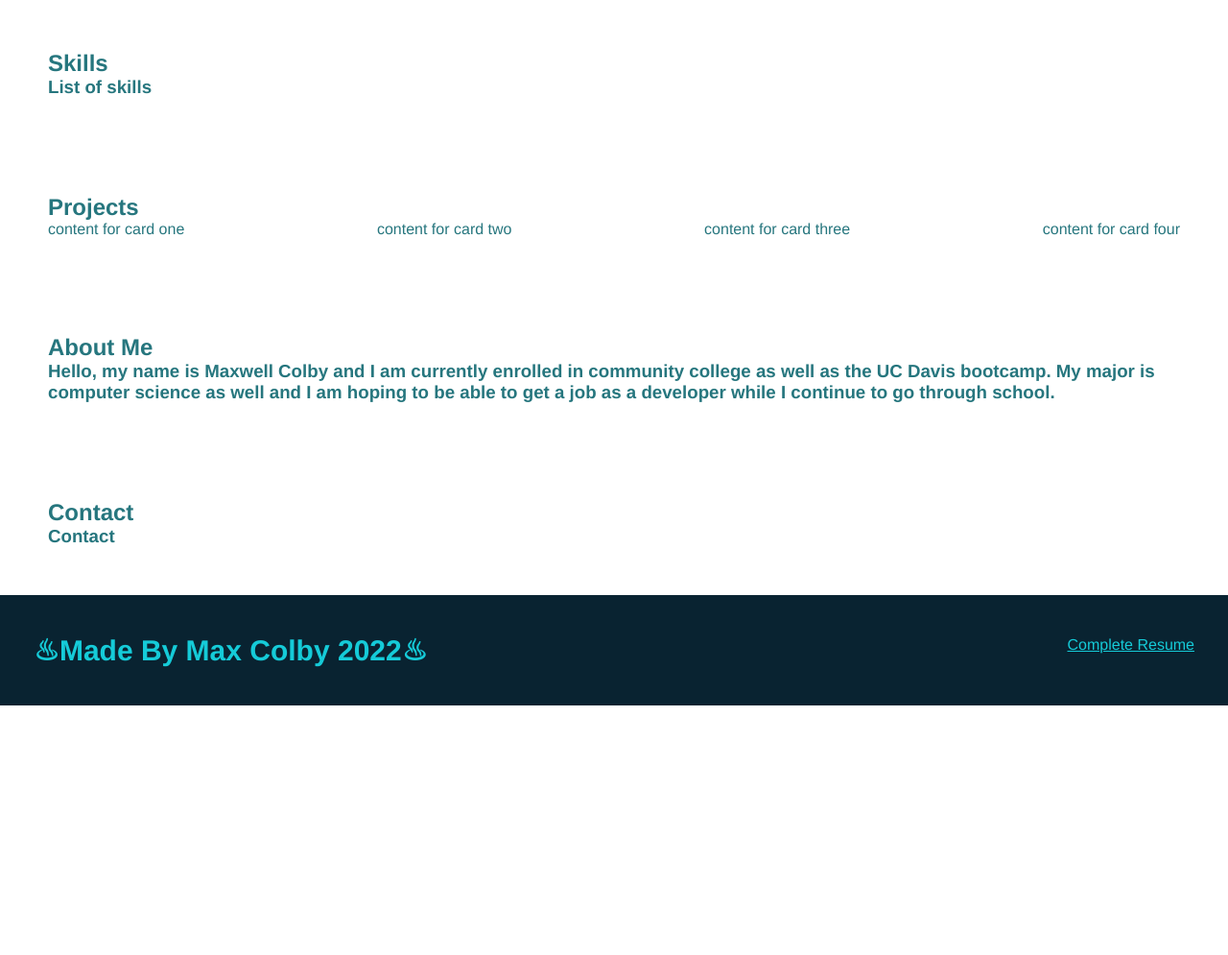
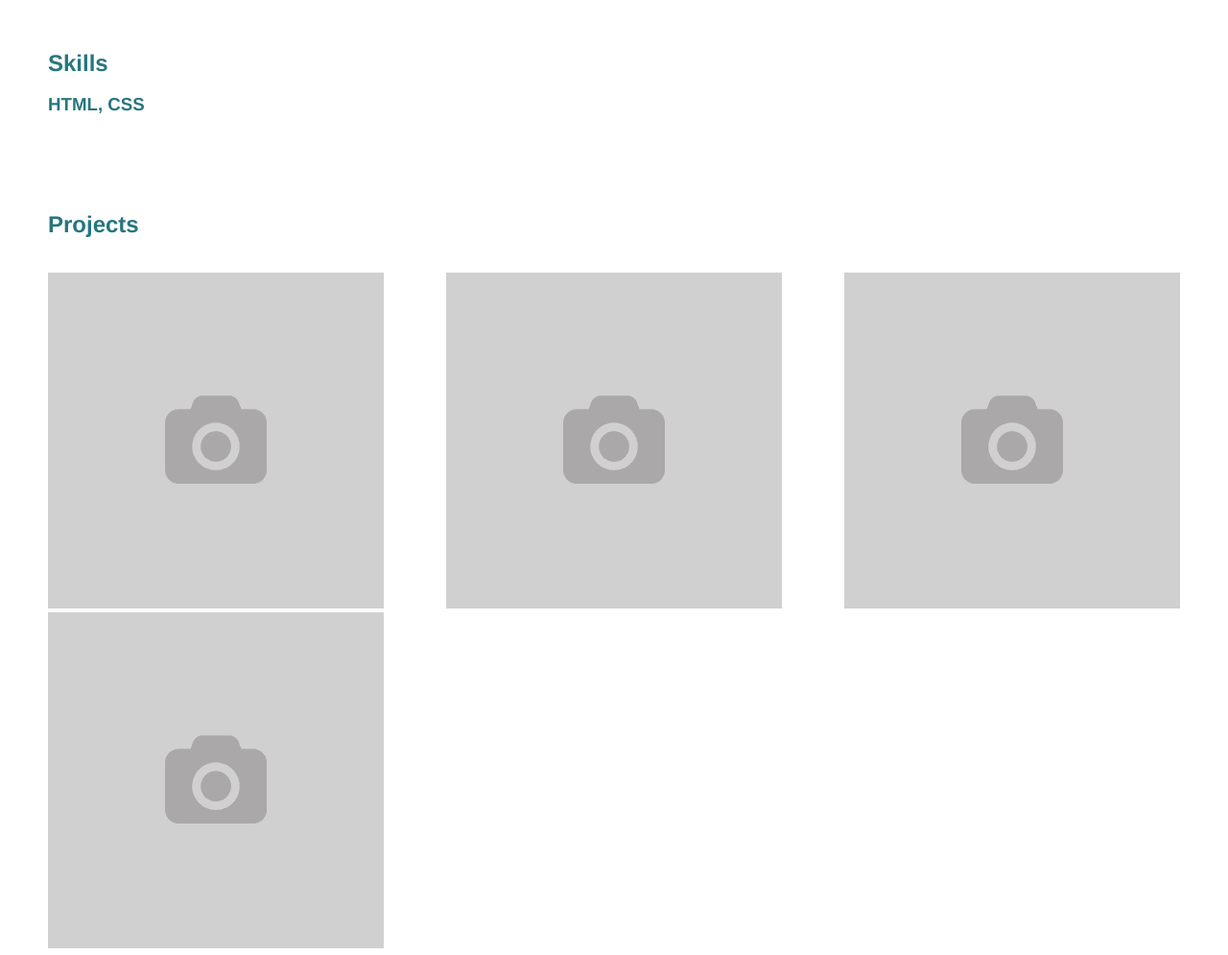
Before and after one commit to maxwellc2003/portfolio, a plain HTML site: page index.html in a window 1280 px wide. Shown: the part 1044-2039 px from the top of the page at 96% size. Before the commit the page ends 1779 px from the top, so only its background shows below. Drawn offline with Linux system fonts and the light colour scheme.

Commit message:
card placeholders

```diff
--- a/assets/css/style.css
+++ b/assets/css/style.css
@@ -88,4 +88,9 @@ footer a {
 .cards {
   display: flex;
   justify-content: space-between;
+  flex-wrap: wrap;
 }
+
+#cards-1 img {
+  min-width: 250px;
+}
--- a/index.html
+++ b/index.html
@@ -42,42 +42,46 @@
   <!-- Skills Section -->
   <section class="skills" id="skills">
     <h2>Skills</h2>
-      <h3>List of skills</h3>
+    <br>
+      <h3>HTML, CSS</h3>
   </section>
 
   <!-- Projects Section -->
   <section class="projects" id="projects">
     <h2>Projects</h2>
+    <br>
+    <br>
       <section class="cards">
-        <article class="card">
-          <p>content for card one</p>
+        <article class="card" id="card-1">
+          <a href="image"><img src="./assets/images/image-placeholder-350x350-1.png" ></a>
         </article><!-- /card-one -->
 
         <article class="card">
-          <p>content for card two</p>
+          <a href="image"><img src="./assets/images/image-placeholder-350x350-1.png" ></a>
         </article><!-- /card-two -->
 
         <article class="card">
-          <p>content for card three</p>
+          <a href="image"><img src="./assets/images/image-placeholder-350x350-1.png" ></a>
         </article><!-- /card-three -->
 
         <article class="card">
-          <p>content for card four</p>
+          <a href="image"><img src="./assets/images/image-placeholder-350x350-1.png" ></a>
         </article><!-- /card-four -->
-
       </section>
   </section>
 
   <!-- About Me Section -->
   <section class="about-me" id="about-me">
     <h2>About Me</h2>
+    <br>
       <h3>Hello, my name is Maxwell Colby and I am currently enrolled in community college as well as the UC Davis bootcamp. My major is computer science as well and I am hoping to be able to get a job as a developer while I continue to go through school.</h3>
   </section>
 
   <!-- Contact Section -->
   <section class="contact" id="contact">
     <h2>Contact</h2>
-      <h3>Contact</h3>
+    <br>
+      <h3>Area to contact</h3>
   </section>
 
   <!-- Footer Section -->
```
Also changed, not shown: assets/images/810-8105444_male-placeholder.jpeg (deleted), assets/images/image-placeholder-350x350-1.png (added).
